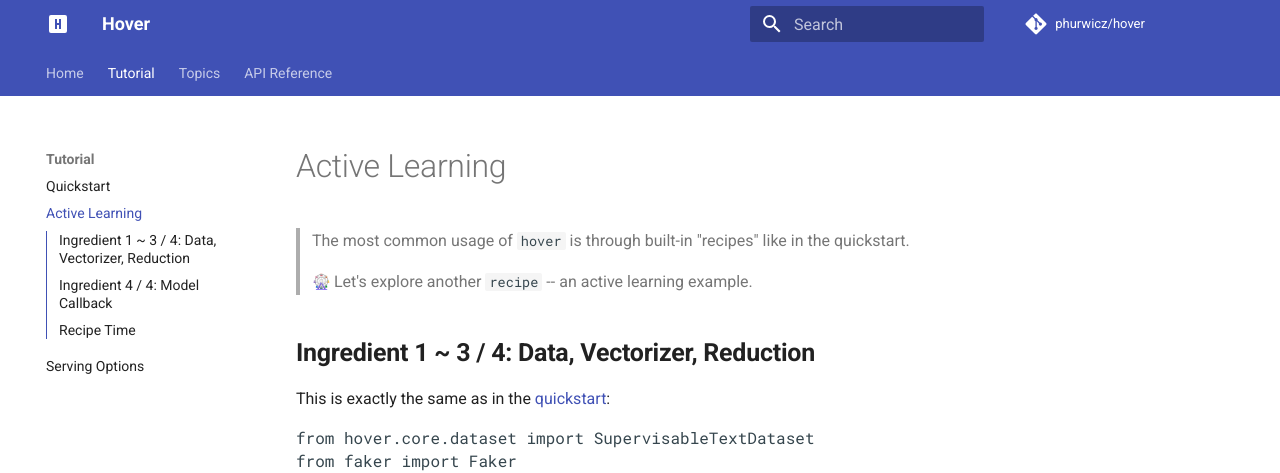
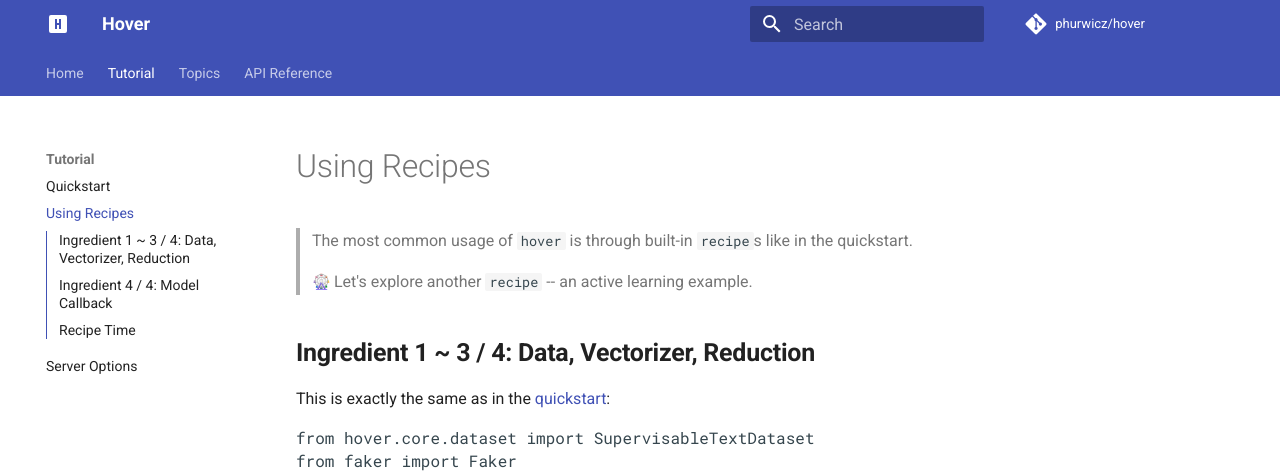
Before and after one commit to phurwicz/hover, an MkDocs documentation site: the page built from docs/pages/tutorial/t1-active-learning.md, in a window 1280 px wide and 900 px high. Shown: the top 473 px of the window. Built offline with MkDocs 1.6.1 and Material for MkDocs 9.7.7, drawn with Linux system fonts in a browser that asks for light colours; emoji names are drawn with the system emoji font; a script that is not in the unit is left out; comment, search, counter and statistics services are not loaded; some of the changed lines change nothing that is shown.

Commit message:
Continued expanding docs

```diff
--- a/docs/pages/tutorial/t1-active-learning.md
+++ b/docs/pages/tutorial/t1-active-learning.md
@@ -1,4 +1,4 @@
-> The most common usage of `hover` is through built-in "recipes" like in the quickstart.
+> The most common usage of `hover` is through built-in `recipe`s like in the quickstart.
 >
 > :ferris_wheel: Let's explore another `recipe` -- an active learning example.
 
--- a/mkdocs.yml
+++ b/mkdocs.yml
@@ -22,11 +22,18 @@
     - Home: 'index.md'
     - 'Tutorial':
         - 'Quickstart': 'pages/tutorial/t0-quickstart.md'
-        - 'Active Learning': 'pages/tutorial/t1-active-learning.md'
-        - 'Serving Options': 'pages/tutorial/t2-bokeh-app.md'
+        - 'Using Recipes': 'pages/tutorial/t1-active-learning.md'
+        - 'Server Options': 'pages/tutorial/t2-bokeh-app.md'
     - 'Topics':
-        - 'Why Hover': 'pages/topics/what-hover-is.md'
-        - 'Managing Data (under work)': 'pages/topics/dataset.md'
+        #- 'Why Hover': 'pages/topics/what-hover-is.md'
+        - 'Managing Data (under work)': 'pages/topics/managing-data.md' # ideas & best practices around SupervisableDataset
+        - 'Active Learning (under work)': 'pages/topics/active-learning.md' # video walkthrough showcasing the active_learning recipe
+        - 'Distant Supervision (under work)': 'pages/topics/distant-supervision.md' # video walkthrough showcasing the snorkel_crosscheck recipe
+        #- 'Customized Usage':
+        #    - 'API Levels': 'pages/topics/api-levels.md' # discuss the interaction between recipe / dataset / explorer
+        #    - 'Custom Recipe': 'pages/topics/custom-recipe.md' # discuss the caveats when making a recipe
+        #    - 'Subclassing Dataset': 'pages/topics/custom-dataset.md' # discuss the caveats when subclassing a SupervisableDataset
+        #    - 'Subclassing Explorer': 'pages/topics/custom-explorer.md' # discuss the caveats when subclassing a BokehBaseExplorer
     - 'API Reference':
         - 'hover.recipes': 'pages/reference/recipes.md'
         - 'hover.core':
```
Also changed, not shown: docs/pages/topics/active-learning.md (added), docs/pages/topics/distant-supervision.md (added), docs/pages/topics/managing-data.md (renamed from docs/pages/topics/dataset.md).
